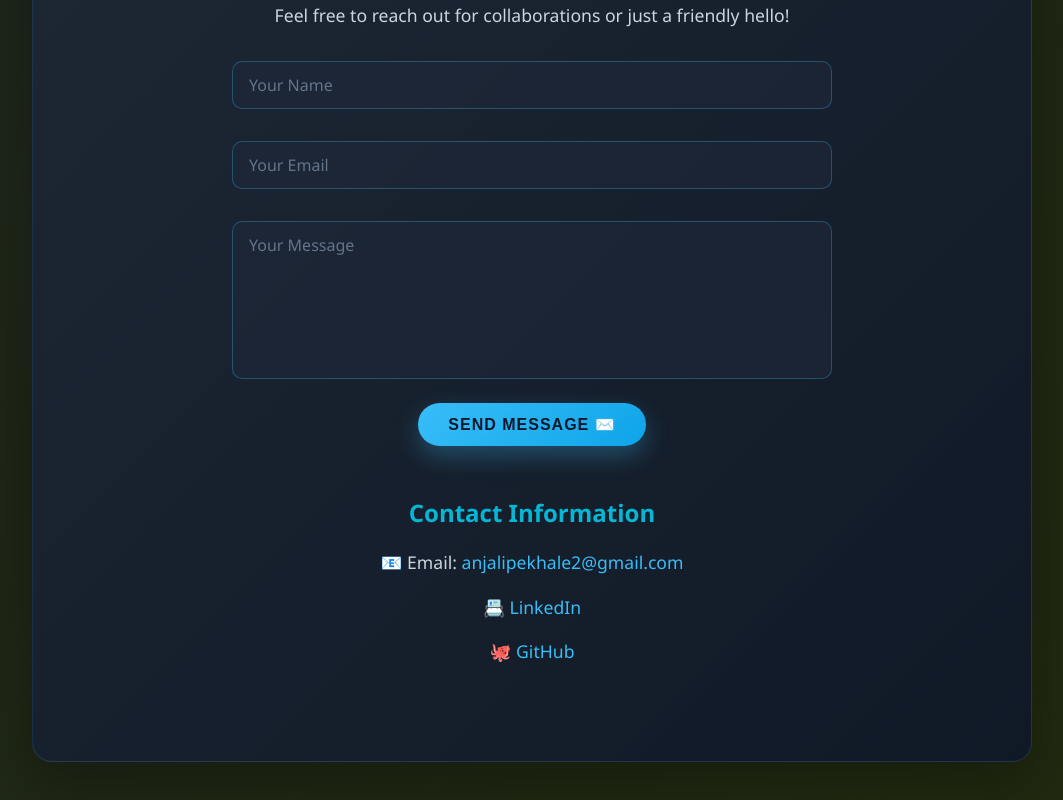
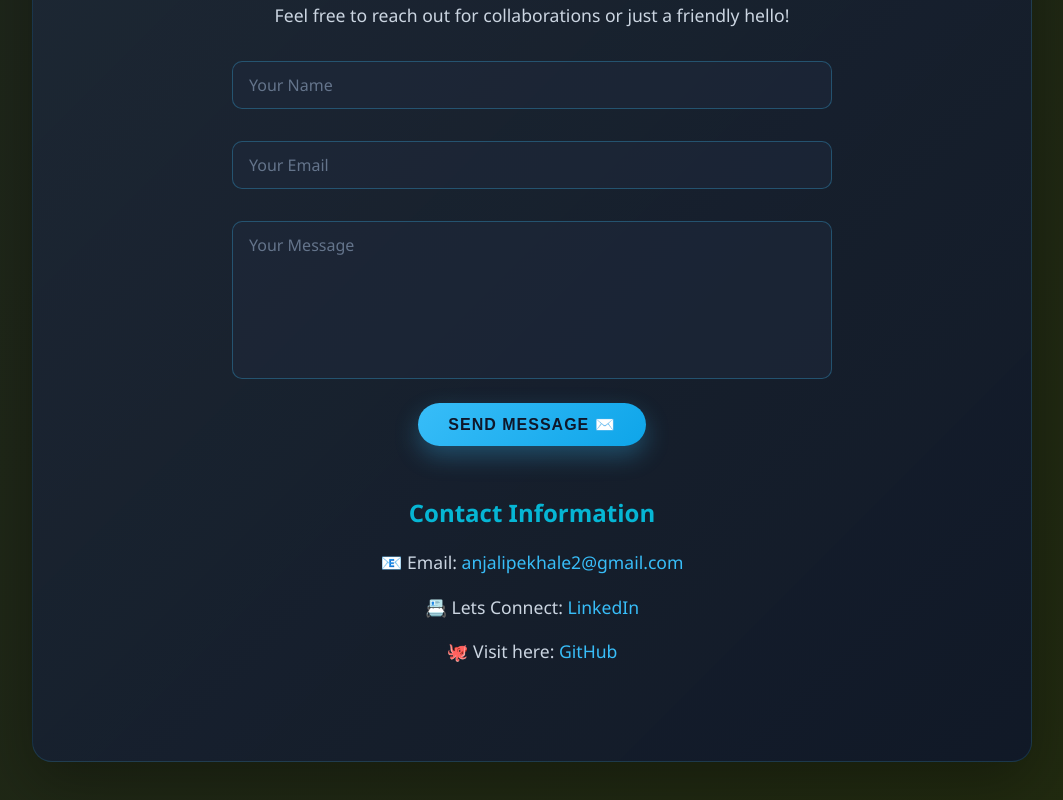
Before and after one commit to Anjalipekhale/my-portfolio, a React (Create React App) app: page / in a window 1280 px wide. Shown: the part 7720-8520 px from the top of the page, without its empty margins (108-1171 px from the left). Built offline with nearby package versions, Linux system fonts and the light colour scheme.

Commit message:
fix corrections

```diff
--- a/src/components/Contact.js
+++ b/src/components/Contact.js
@@ -243,8 +243,8 @@ function Contact() {
         <div style={{marginTop: "3rem", textAlign: "center"}}>
           <h3>Contact Information</h3>
           <p>📧 Email: <a href="mailto:yourmail@gmail.com">anjalipekhale2@gmail.com</a></p>
-          <p>📇 <a href="https://www.linkedin.com/in/anjali-pekhale-5342" target="_blank" rel="noopener noreferrer">LinkedIn</a></p>
-          <p>🐙 <a href="https://github.com/Anjalipekhale" target="_blank" rel="noopener noreferrer">GitHub</a></p>
+          <p>📇 Lets Connect: <a href="https://www.linkedin.com/in/anjali-pekhale-5342" target="_blank" rel="noopener noreferrer">LinkedIn</a></p>
+          <p>🐙 Visit here: <a href="https://github.com/Anjalipekhale" target="_blank" rel="noopener noreferrer">GitHub</a></p>
 
         </div>
       </div>
```
